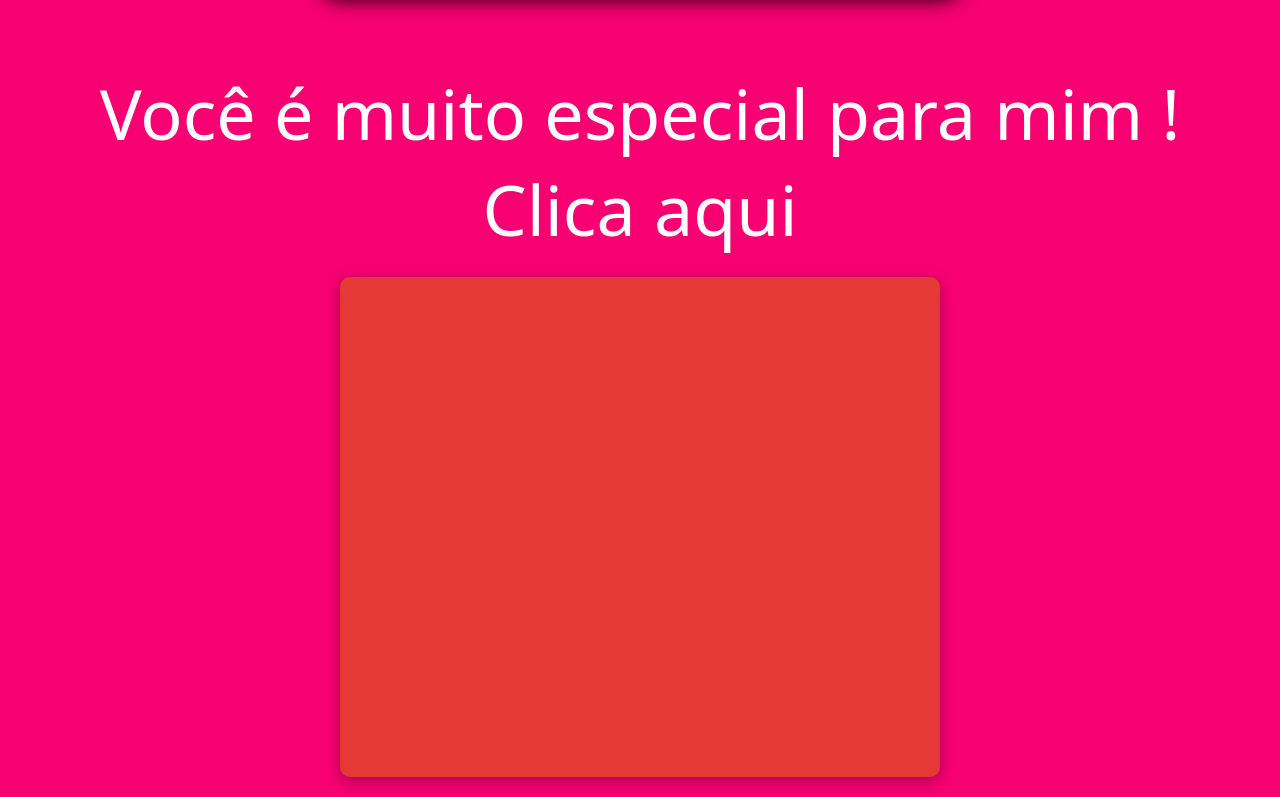
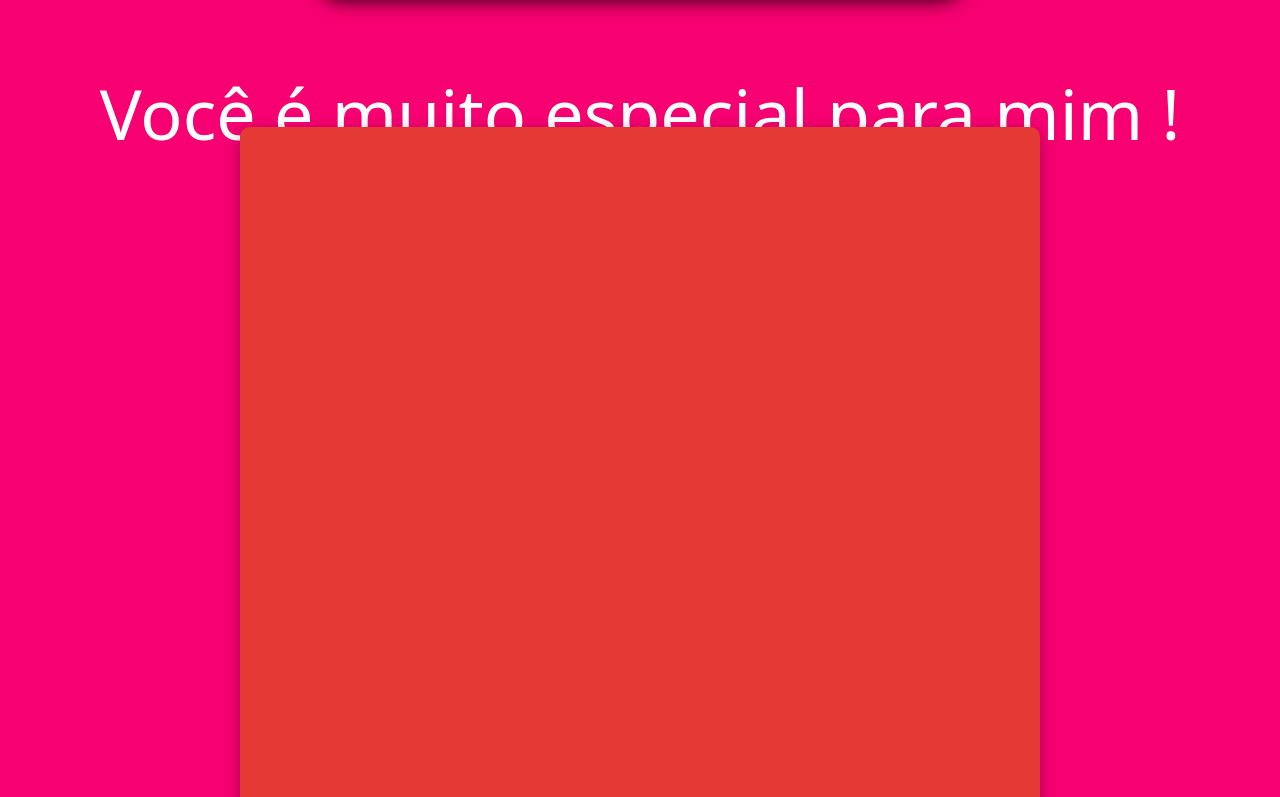
Before and after one commit to ItaloDan/especial, a plain HTML site: page index.html in a window 1280 px wide. Shown: the part 2703-3500 px from the top of the page. Drawn offline with Linux system fonts and the light colour scheme; a web font is replaced by a local one.

Commit message:
Update style.css

```diff
--- a/style.css
+++ b/style.css
@@ -102,8 +102,8 @@ position: absolute;
   left: 50%;
   transform: translate(-50%, -50%);
 
-      width: 600px;
-      height: 500px;
+      width: 800px;
+      height: 800px;
       background: #c62828;
       position: relative;
       cursor: pointer;
```
